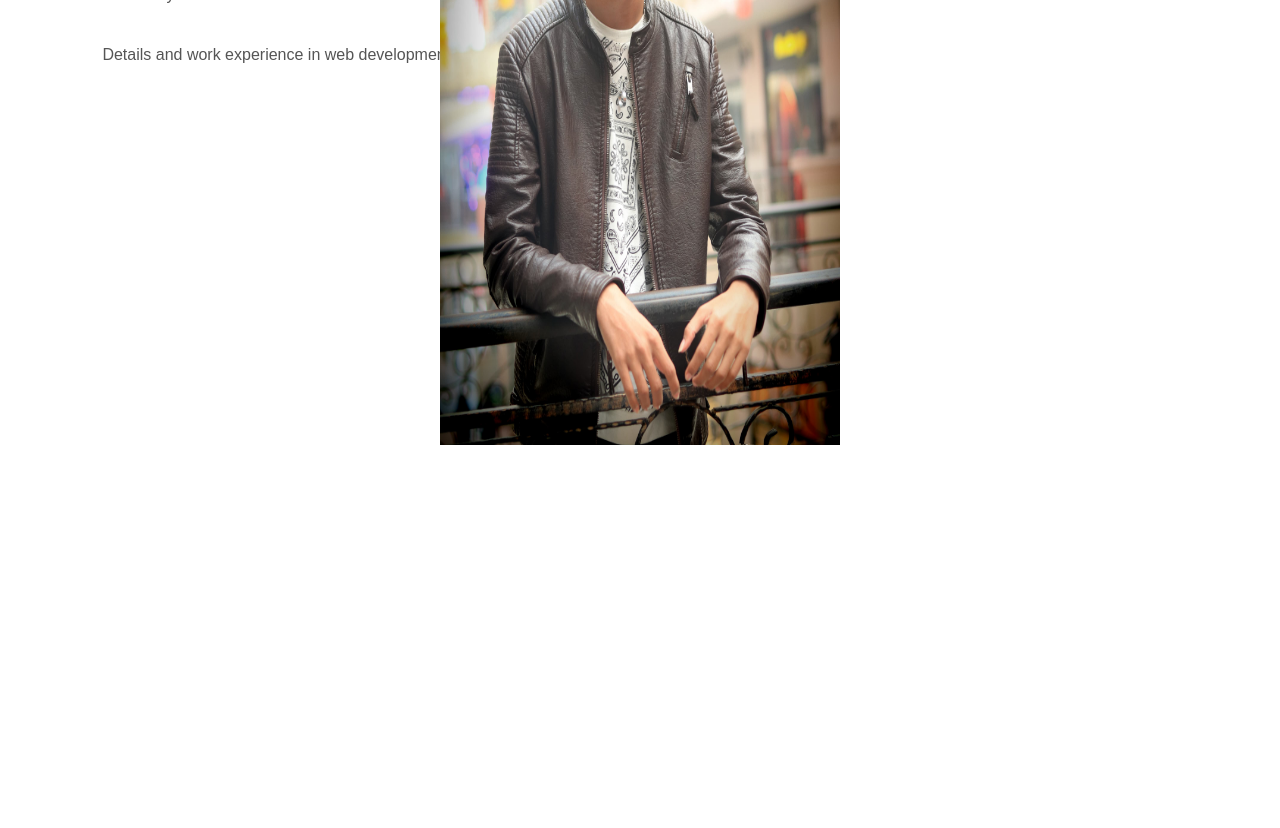
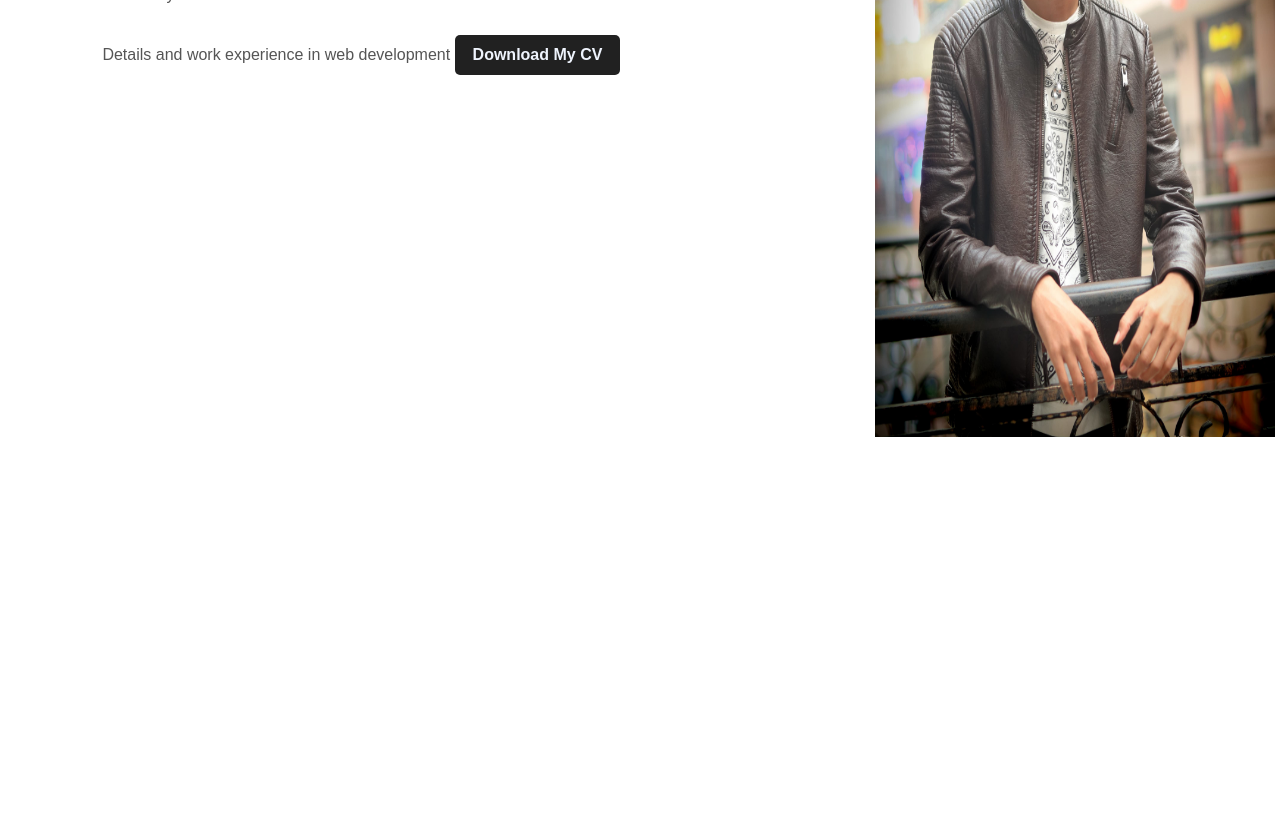
Before and after one commit to ToxicBoy999/sample, a plain HTML site: page index.html in a window 1280 px wide. Shown: the part 355-1183 px from the top of the page. Drawn offline with Linux system fonts and the light colour scheme.

Commit message:
Update style.css

```diff
--- a/style.css
+++ b/style.css
@@ -71,8 +71,8 @@ align-items: center;
 .images img{
     height: 100%;
     position: absolute;
-    left: 50%;
-    bottom: 0;
+    left: 84%;
+    bottom: 1%;
     transform: translateX(-50%);
     transition: bottom 1s,left 1s;
 }
```
